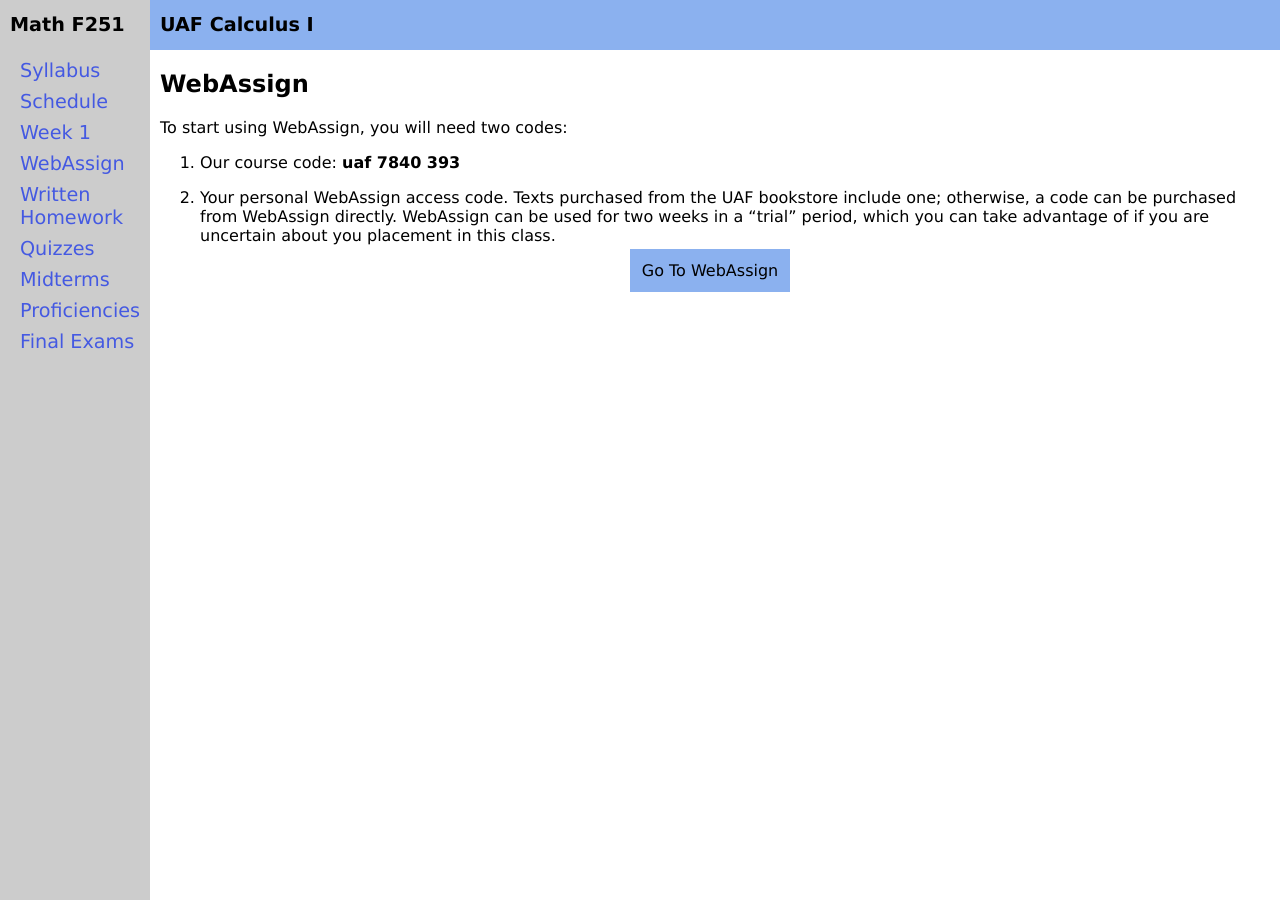
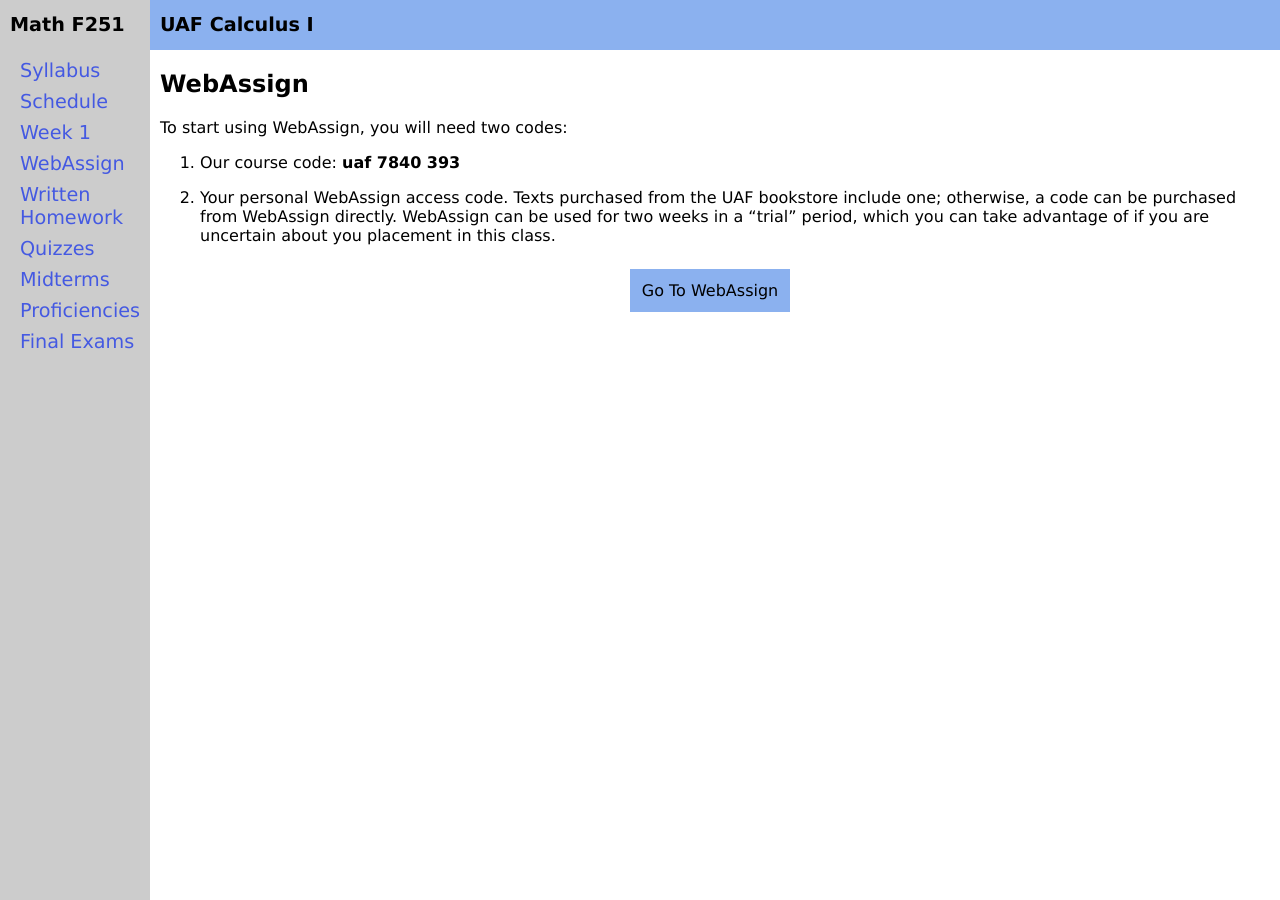
Before and after one commit to uaf-math/calc1, a Jekyll site: the page built from webassign.md, in a window 1280 px wide. Built offline with Jekyll 4.4.1, drawn with Linux system fonts in a browser that asks for light colours.

Commit message:
extra space for webassign button

```diff
--- a/webassign.md
+++ b/webassign.md
@@ -12,5 +12,5 @@
 2. Your personal WebAssign access code.  Texts purchased from the UAF  bookstore include one; otherwise, a code can be purchased from WebAssign directly. WebAssign can be used for two weeks in a "trial" period, which you can take advantage of if you are uncertain about
 you placement in this class.
 
-
+<div style="padding-top: 20px"></div>
 <center><a class="button" href="https://webassign.net">Go To WebAssign</a></center>
```
